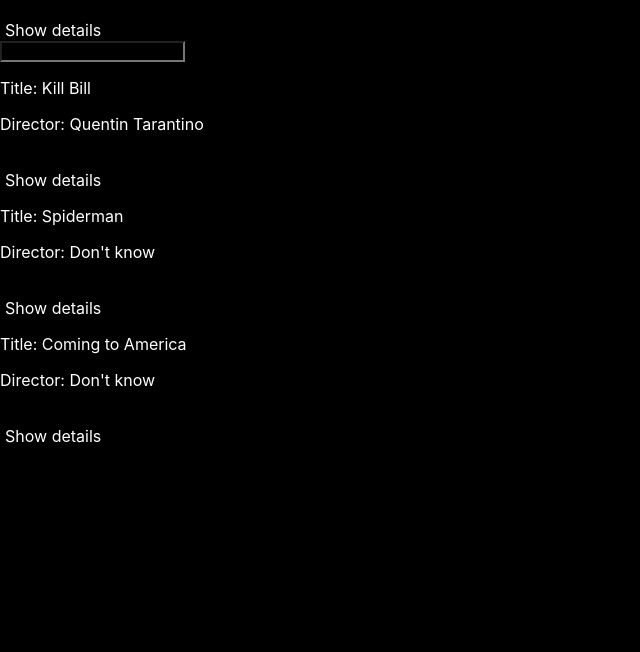
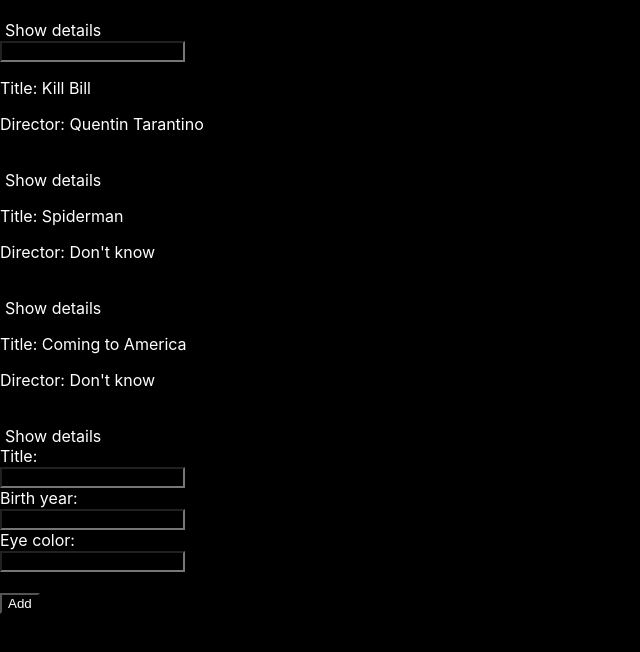
Before and after one commit to RobinMagnevik/I-Love-Movies, a React (Create React App) app: page / in a window 1280 px wide. Shown: the top 652 px of the page, without its empty margins (0-640 px from the left). Built offline with nearby package versions, Linux system fonts and the light colour scheme.

Commit message:
Daniel and Alexandra added form and output in a different component through redux

```diff
--- a/src/App.js
+++ b/src/App.js
@@ -1,17 +1,35 @@
 import React from 'react';
 import './App.css';
+import MoviePopUp from './components/popUp//MoviePopUp';
+import FilterMovies from './components/popUp/FilterMovies';
+import ShowFormResults from './components/formAndRedux/ShowFormResults';
 // import MoviesForm from './components/MoviesForm';
-import MoviePopUp from './components/popUp//MoviePopUp';
 // import StartPage from './components/StartPage';
-import FilterMovies from './components/popUp/FilterMovies';
+
+import { useSelector } from 'react-redux';
 
 function App() {
+	const data = useSelector(state => state.addFavoriteList)
+	const filmList = data.map(item => (
+		<div key={item.id}>
+			<p>Title: {item.film.title} </p>
+			<p>Description: {item.film.description} </p>
+			<p>Genre: {item.film.genre}</p>
+			<p>Id: {item.film.id}</p>
+			<p>THROUGH REDUX</p>
+		</div>
+	))
+
   return (
     <div className="App">
 	  {/* <MoviesForm /> */}
 	  <MoviePopUp />
 	  <FilterMovies />
+	  <ShowFormResults />
 	  {/* <StartPage /> */}
+
+
+	  <span>{filmList}</span>
     </div>
   );
 }
--- /dev/null
+++ b/src/components/formAndRedux/Form.js
@@ -0,0 +1,61 @@
+
+import React, { useState } from 'react'
+import { useDispatch } from 'react-redux'
+import { actions } from '../../features/addFavoriteList'
+
+const Form = () => {
+	const [movie, setMovie] = useState({ id: "", title: "", description: "",  genre: "" });
+	const dispatch = useDispatch();
+
+	const handleChange = e => {
+		setMovie({
+			...movie,
+			[e.target.name]: e.target.value
+		})
+	}
+
+	const handleSubmit = e => {
+		e.preventDefault();
+		if(movie.genre) {
+			setMovie({ ...movie, title: ""}, { ...movie, description: ""}, { ...movie, genre: ""})
+		}
+
+	}
+
+	const handleClick = () => dispatch(actions.addToMovieList(movie))
+
+
+	return (
+		<div>
+		<form className="addFavoriteToListForm" onSubmit={handleSubmit}>
+
+			<div>
+			<label>Title: </label>
+			{/* {errors.title && <span>{errors.title}</span>}  */}
+			<br />
+			<input type="text" name="title" value={movie.title} onChange={handleChange}/>
+			</div>
+
+			<div>
+			<label>Birth year: </label>
+			{/* {errors.description && <span>{errors.description}</span>}  */}
+			<br />
+			<input type="text" name="description" value={movie.description} onChange={handleChange}/>
+			</div>
+
+			<div>
+			<label>Eye color: </label>
+			{/* {errors.genre && <span>{errors.genre}</span>}  */}
+			<br />
+			<input type="text" name="genre" value={movie.genre} onChange={handleChange}/>
+			</div>
+
+			<br/>
+			<button type="submit" onClick={handleClick} className="addFavoriteToListButton" >Add</button>
+		</form>
+		</div>
+	)
+}
+
+
+export default Form;
--- /dev/null
+++ b/src/components/formAndRedux/ShowFormResults.js
@@ -0,0 +1,24 @@
+import React, { useState }  from 'react';
+import Form from './Form';
+
+
+const ShowFormResults = () => {
+
+	const [movies, setMovies] = useState([])
+
+	function addMovie(movie) {
+		setMovies([movie, ...movies])
+	}
+
+	return (
+		<div>
+
+		<Form addMovie={addMovie}/> <br />
+
+		</div>
+	)
+
+}
+
+
+export default ShowFormResults;
--- /dev/null
+++ b/src/features/addFavoriteList.js
@@ -0,0 +1,36 @@
+import { createAction, createReducer } from "@reduxjs/toolkit";
+
+const addToMovieList = createAction("add to movielist");
+const removeFromMovieList = createAction("remove from movielist");
+
+const actions = { addToMovieList, removeFromMovieList };
+
+const initialState = [
+  // {
+  // 	film: { title: 'Spiderman', description: 'bla bla bla', genre: 'action', releaseYear: '2012', rating: '5,5', typeOf: "movie"  },
+  // }
+];
+
+const reducer = createReducer(initialState, {
+  [addToMovieList]: (state, action) => {
+    let found = state.find(
+      (movieItem) => movieItem.film.title === action.payload.title
+    );
+    if (found) {
+      return state.map((movieItem) => {
+        if (movieItem.film.title === action.payload.title) {
+          return { ...movieItem };
+        } else {
+          return movieItem;
+        }
+      });
+    } else {
+      return [...state, { film: action.payload }];
+    }
+  },
+
+  [removeFromMovieList]: (state, action) =>
+    state.filter((movieItem) => movieItem.film.title !== action.payload),
+});
+
+export { actions, reducer };
--- a/src/features/rootReducer.js
+++ b/src/features/rootReducer.js
@@ -1,8 +1,10 @@
 import { combineReducers } from 'redux';
-import { reducer as formReducer } from 'redux-form'
+import { reducer as formReducer } from 'redux-form';
+import { reducer as addFavoriteListReducer } from './addFavoriteList'
 
 const rootReducer = combineReducers({
-	form: formReducer
+	form: formReducer,
+	addFavoriteList: addFavoriteListReducer,
 })
 
 export { rootReducer }
```
Also changed, not shown: src/components/formAndRedux/List.js (added, +16 -0 lines), src/components/formAndRedux/Movie.js (added, +18 -0 lines).
